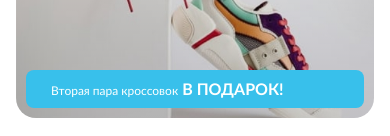
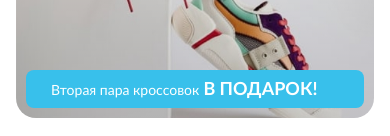
Before and after one commit to Dobrygg/1, a plain HTML site: page index.html in a window 390 px wide. Shown: the part 996-1132 px from the top of the page. Drawn offline with Linux system fonts and the light colour scheme.

Commit message:
9 09 шрифты

```diff
--- a/css/assortment.css
+++ b/css/assortment.css
@@ -735,7 +735,30 @@ picture {
             border-radius: 6px;
     }
 }
-    @media (max-width:445px) {
+    @media (max-width:425px) {
+        .assortment {
+            padding: 10px 0 60px;
+        }
+        .assortment__text-third {
+            display: inline-block;
+            font-size: 14px;
+            font-weight: 400;
+            line-height: 1.1;
+        }
+
+        .assortment__text-third_weight {
+            font-size: 18px;
+            font-weight: 700;
+            line-height: 1.1;
+        }
+        .assortment__text-wrapper_third {
+            padding: 9px 25px;
+            border-radius: 8px;
+        }
+    }
+
+
+    @media (max-width:360px) {
         .assortment {
             padding: 10px 0 60px;
         }
@@ -747,7 +770,7 @@ picture {
         }
 
         .assortment__text-third_weight {
-            font-size: 16px;
+            font-size: 14px;
             font-weight: 700;
             line-height: 1.1;
         }
--- a/css/default.css
+++ b/css/default.css
@@ -19,23 +19,20 @@ html {
 }
 
 @font-face {
-    font-family: Roboto;
-        src: local('Lato Bold'),
+    font-family: Lato;
+        src: local('Lato bold'),
         url('../fonts/Lato-Bold.ttf') format("truetype");
         font-weight: 700;
         font-display: auto;
 }
 
 @font-face {
-    font-family: Lato;
-        src: local('Lato bold'),
+    font-family: OpenSans;
+        src: local('Open Sans'),
         url('../fonts/OpenSans-Bold.ttf') format("truetype");
         font-weight: 700;
         font-display: auto;
 }
-
-
-
 
 body {
     position: relative;
@@ -47,7 +44,7 @@ body {
     -webkit-tap-highlight-color: transparent;
     min-width: 320px;
     min-height: 100vh;
-    font-family: Lato;
+    font-family: Lato, sans-serif;
     background-color: #fff;
     color: #fff;
     margin: 0;
@@ -79,7 +76,6 @@ button {
     cursor: pointer;
     border: none;
     background-color: transparent;
-
 }
 
 a {
@@ -91,6 +87,7 @@ ul {
     padding: 0;
     margin: 0;
     list-style: none;
+
 }
 
 h1, h2, h3, p, figure, fieldset {
--- a/css/header.css
+++ b/css/header.css
@@ -243,7 +243,6 @@
         background-size: 21px;
     }
     .header__button-count {
-        font-size: 13px;
         width: 12px;
         height: 12px;
     }
--- a/index.html
+++ b/index.html
@@ -149,7 +149,7 @@
                                 Вторая пара кроссовок
                             </span>
                             <span class="assortment__text-third_weight">
-                                <nobr>в подарок!</nobr>
+                                в&nbsp;подарок!
                             </span>
                         </div>
                         <img src="img/img_3.jpg" alt="картинка ассортимента" class="assortment__img">
```
